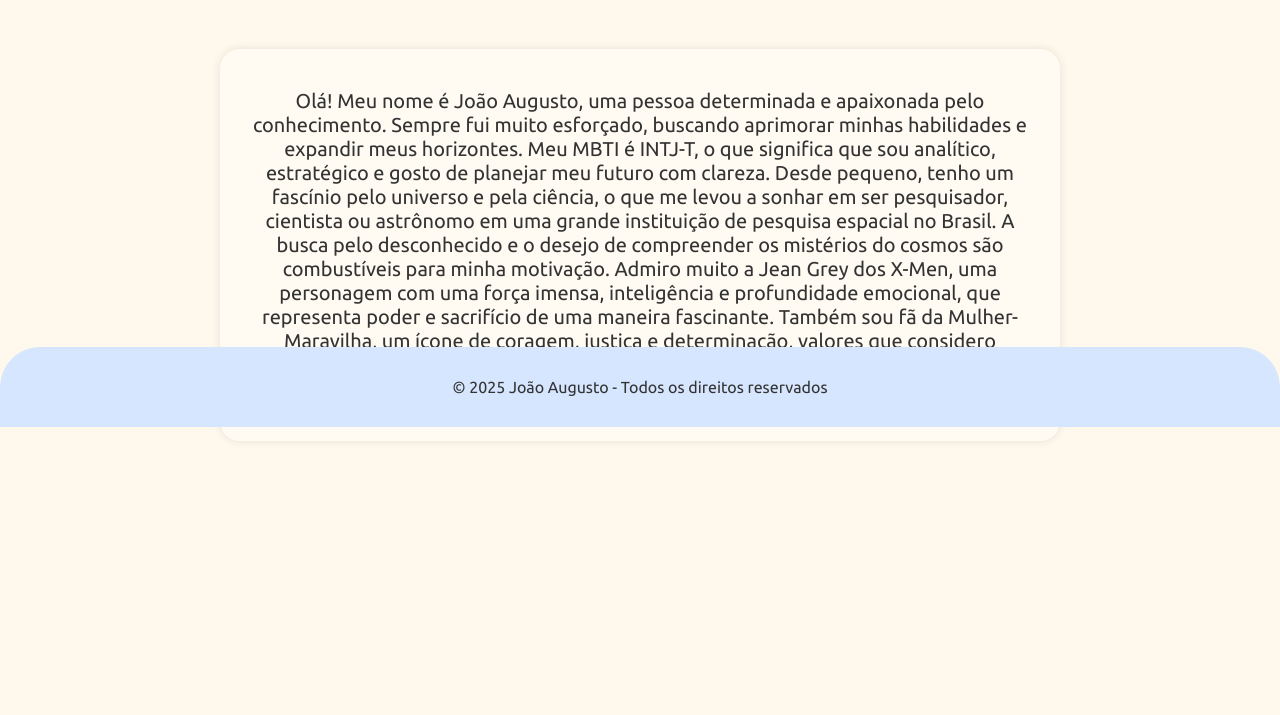
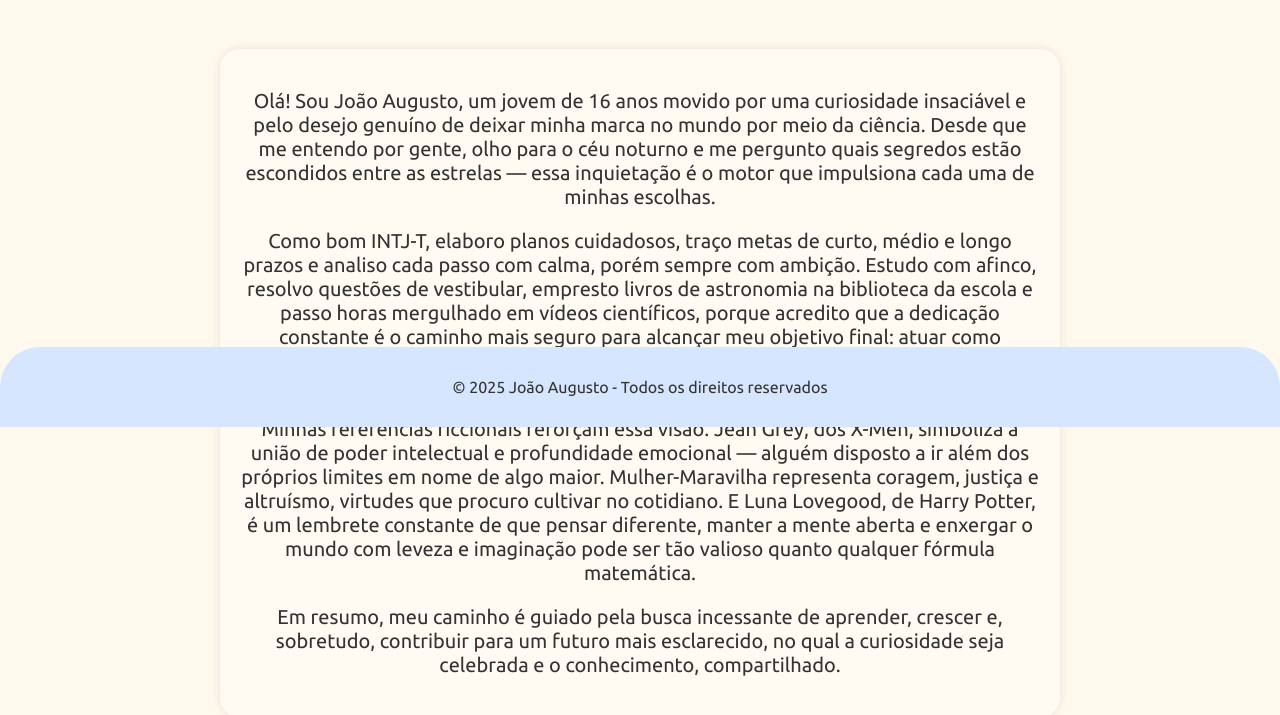
Before and after one commit to WPOTC/meu-projeto-de-vida, a plain HTML site: page index.html in a window 1280 px wide. Shown: the part 373-1088 px from the top of the page. Before the commit the page ends 854 px from the top, so only its background shows below. Drawn offline with Linux system fonts and the light colour scheme.

Commit message:
Detalhe final

```diff
--- a/index.html
+++ b/index.html
@@ -1,5 +1,6 @@
 <!DOCTYPE html>
 <html lang="en">
+
 <head>
     <meta charset="UTF-8">
     <meta name="viewport" content="width=device-width, initial-scale=1.0">
@@ -27,7 +28,27 @@
 
     <main class="main-index">
         <section>
-            <p>Olá! Meu nome é João Augusto, uma pessoa determinada e apaixonada pelo conhecimento. Sempre fui muito esforçado, buscando aprimorar minhas habilidades e expandir meus horizontes. Meu MBTI é INTJ-T, o que significa que sou analítico, estratégico e gosto de planejar meu futuro com clareza. Desde pequeno, tenho um fascínio pelo universo e pela ciência, o que me levou a sonhar em ser pesquisador, cientista ou astrônomo em uma grande instituição de pesquisa espacial no Brasil. A busca pelo desconhecido e o desejo de compreender os mistérios do cosmos são combustíveis para minha motivação. Admiro muito a Jean Grey dos X-Men, uma personagem com uma força imensa, inteligência e profundidade emocional, que representa poder e sacrifício de uma maneira fascinante. Também sou fã da Mulher-Maravilha, um ícone de coragem, justiça e determinação, valores que considero essenciais na vida. Meu caminho é guiado pelo desejo de aprender, crescer e contribuir para um mundo melhor através do conhecimento.</p>
+            <p>Olá! Sou João Augusto, um jovem de 16 anos movido por uma curiosidade insaciável e pelo desejo genuíno de
+                deixar minha marca no mundo por meio da ciência. Desde que me entendo por gente, olho para o céu noturno
+                e me pergunto quais segredos estão escondidos entre as estrelas — essa inquietação é o motor que
+                impulsiona cada uma de minhas escolhas.</p>
+
+            <p>Como bom INTJ-T, elaboro planos cuidadosos, traço metas de curto, médio e longo prazos e analiso cada
+                passo com calma, porém sempre com ambição. Estudo com afinco, resolvo questões de vestibular, empresto
+                livros de astronomia na biblioteca da escola e passo horas mergulhado em vídeos científicos, porque
+                acredito que a dedicação constante é o caminho mais seguro para alcançar meu objetivo final: atuar como
+                pesquisador ou astrônomo em uma grande instituição brasileira, ajudando a decifrar mistérios do cosmos e
+                inspirando outras pessoas a amar o conhecimento.</p>
+
+            <p>Minhas referências ficcionais reforçam essa visão. Jean Grey, dos X-Men, simboliza a união de poder
+                intelectual e profundidade emocional — alguém disposto a ir além dos próprios limites em nome de algo
+                maior. Mulher-Maravilha representa coragem, justiça e altruísmo, virtudes que procuro cultivar no
+                cotidiano. E Luna Lovegood, de Harry Potter, é um lembrete constante de que pensar diferente, manter a
+                mente aberta e enxergar o mundo com leveza e imaginação pode ser tão valioso quanto qualquer fórmula
+                matemática.</p>
+
+            <p>Em resumo, meu caminho é guiado pela busca incessante de aprender, crescer e, sobretudo, contribuir para
+                um futuro mais esclarecido, no qual a curiosidade seja celebrada e o conhecimento, compartilhado.</p>
         </section>
     </main>
 
@@ -38,4 +59,5 @@
 
 
 </body>
+
 </html>
```
